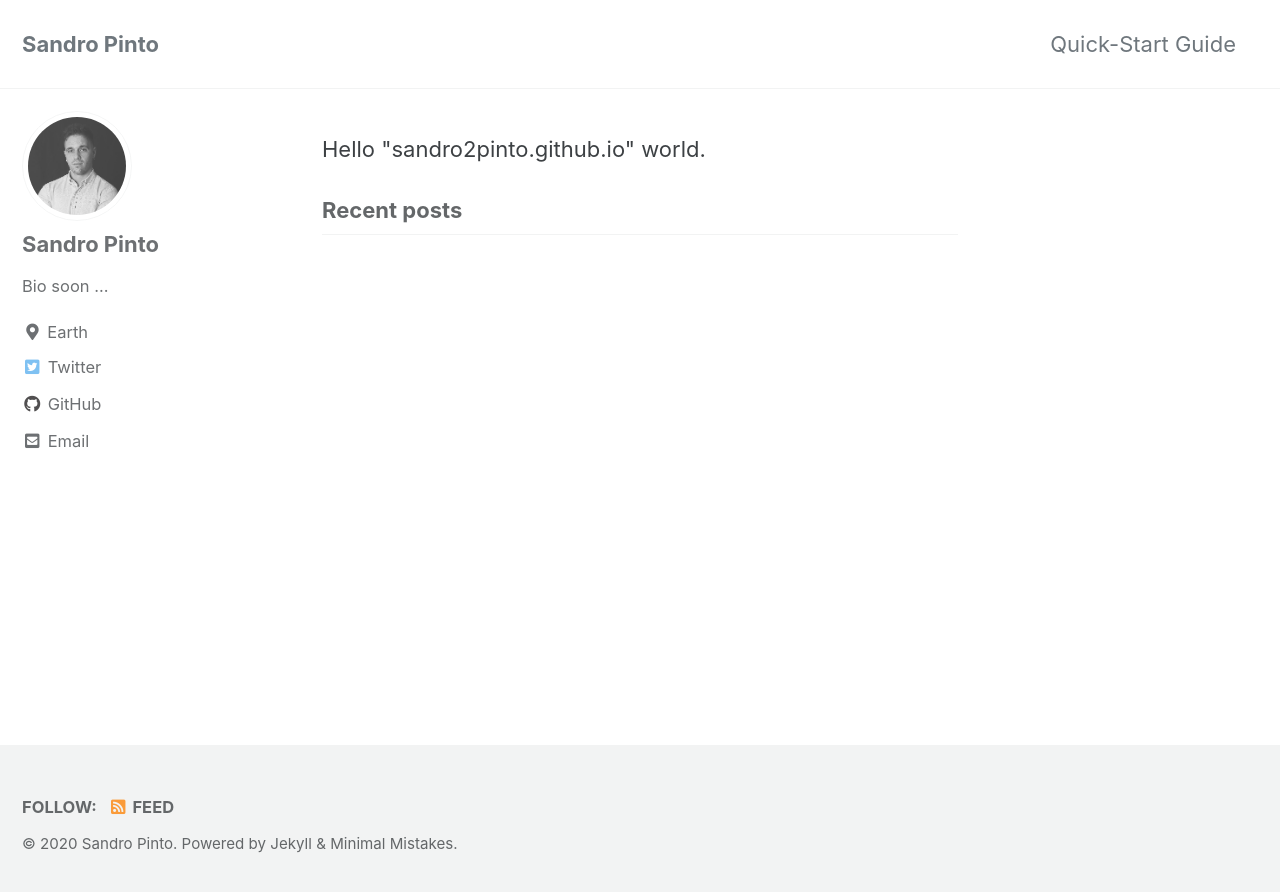
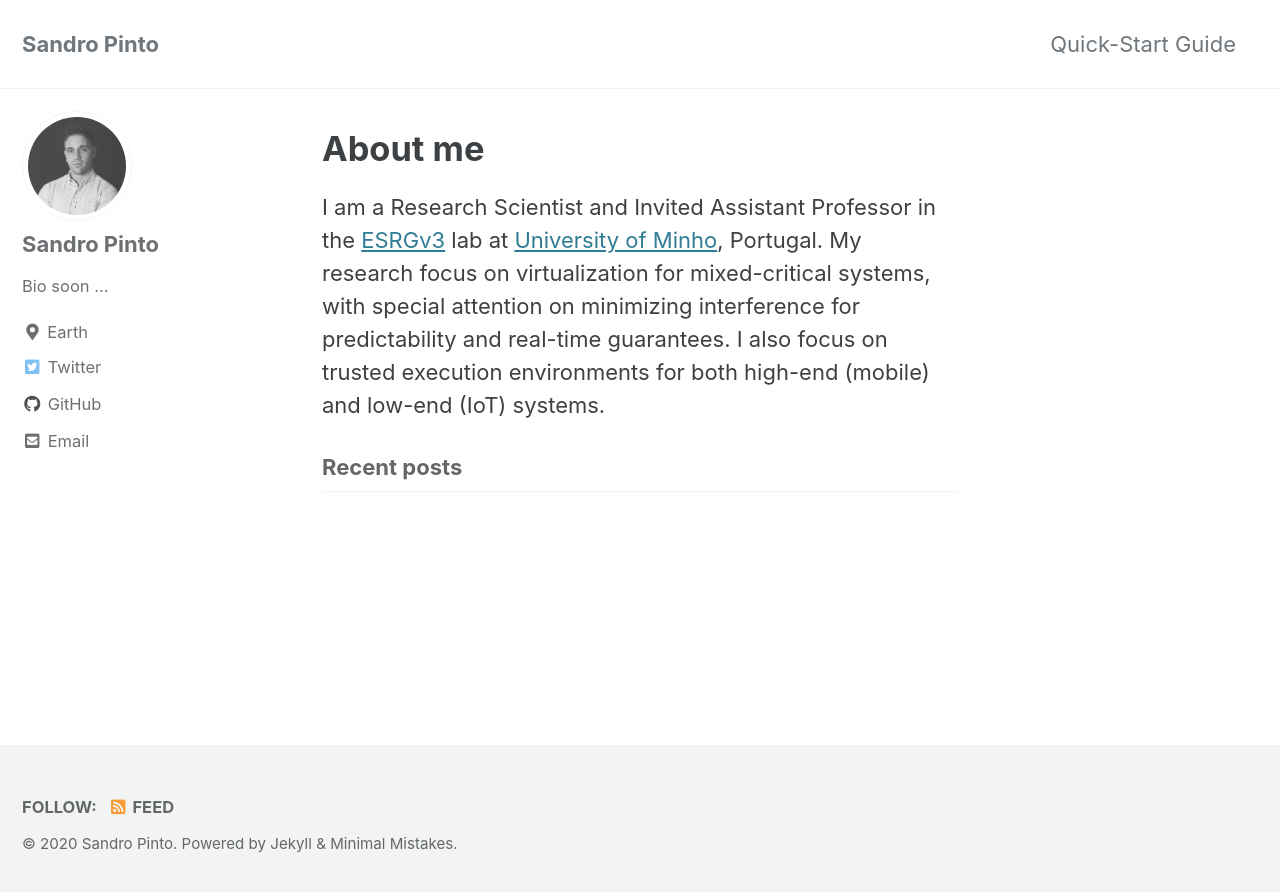
Before and after one commit to sandro2pinto/sandro2pinto.github.io, a Jekyll site: the page built from index.html, in a window 1280 px wide. Shown: the top 892 px of the page. Built offline with Jekyll 4.4.1, drawn with Linux system fonts in a browser that asks for light colours; cached includes are drawn as plain includes; the list of posts is cut into pages by our own code.

Commit message:
Add about me info

```diff
--- a/index.html
+++ b/index.html
@@ -3,4 +3,10 @@ layout: home
 author_profile: true
 ---
 
-<p>Hello "sandro2pinto.github.io" world.</p>
+<h1 id="about-me">About me</h1>
+<p>I am a Research Scientist and Invited Assistant Professor in the <a href="https://">ESRGv3</a>
+    lab at <a href="https://www.uminho.pt">University of Minho</a>, Portugal.
+    My research focus on virtualization for mixed-critical systems, with special attention on
+    minimizing interference for predictability and real-time guarantees. I also focus on
+    trusted execution environments for both high-end (mobile) and low-end (IoT) systems.
+</p>
```
